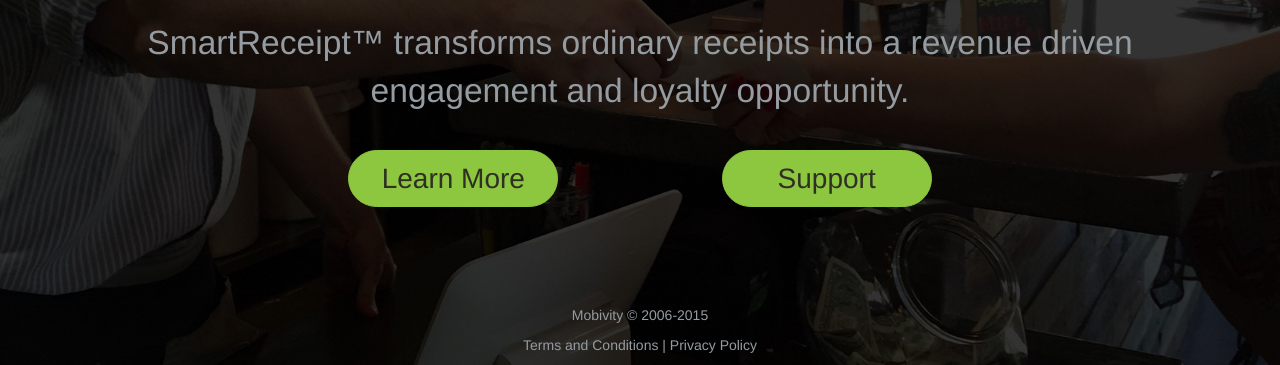
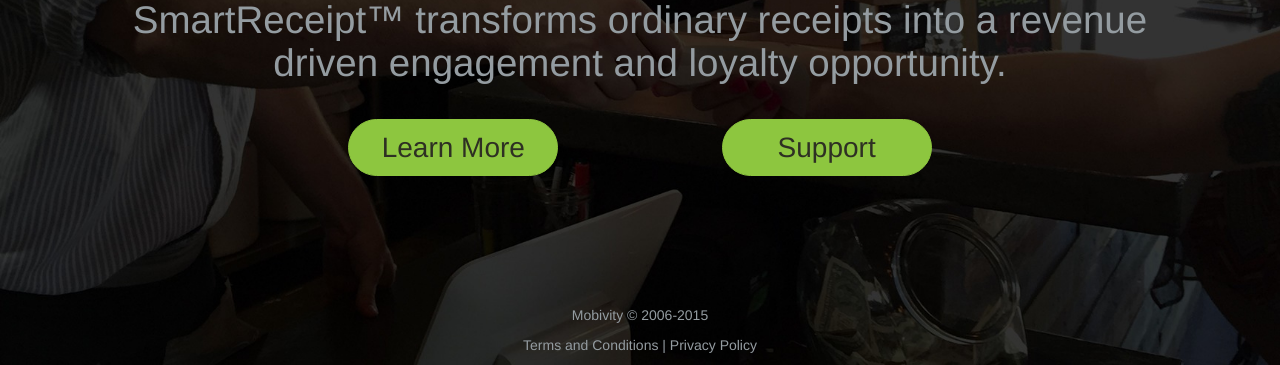
Before and after one commit to mobivity-marketing/receipt.com, a website: page index.html in a window 1280 px wide. Shown: the part 435-800 px from the top of the page. Drawn offline with nearby package versions, Linux system fonts and the light colour scheme.

Commit message:
Minor SEO and SCSS tweaks.

```diff
--- a/index.html
+++ b/index.html
@@ -6,9 +6,9 @@
 		<meta name="viewport" content="width=device-width, initial-scale=1">
 		<meta name="author" content="Mobivity">
 		<meta name="title" content="SmartReceipt - Personalized receipt marketing and transactional analytics software." />
-		<meta name="description" content="Turn your receipts into a marketing tool. SmartReceipt's marketing solutions software delivers personalized marketing messages to your customers. Smart coupon marketing and transactional analytics." />
+		<meta name="description" content="SmartReceipt's marketing solutions software delivers personalized marketing messages to your customers while gathering insight on transactional analytics." />
 		<meta name="keywords" content="personalized marketing,coupon marketing,marketing solutions software,receipt advertising,SmartReceipt" />
-		<title>SmartReceipt - Personalized receipt marketing and transactional analytics software.</title>
+		<title>SmartReceipt - Receipt marketing and transactional analytics software.</title>
 		<!-- Favicons -->
 		<link rel="apple-touch-icon" sizes="57x57" href="dist/images/apple-icon-57x57.png">
 		<link rel="apple-touch-icon" sizes="60x60" href="dist/images/apple-icon-60x60.png">
@@ -60,7 +60,7 @@
 
 				<img src="dist/images/body-logo.svg" data-fallback="dist/images/body-logo.png" class="body-logo" alt="SmartReceipt - Powered by Mobivity"/>
 				<h1>Increase <span class="txt-rotate" data-period="1500" data-rotate='[ "Sales.", "Average Ticket Size.", "Guest Frequency." ]'></span></h1>
-				<p>SmartReceipt&#8482; transforms ordinary receipts into a revenue driven engagement and loyalty opportunity.</p>
+				<h2>SmartReceipt&#8482; transforms ordinary receipts into a revenue driven engagement and loyalty opportunity.</h2>
 				<div class="buttons">
 					<div class="col-md-2"></div>
 					<div class="col-md-4">
--- a/src/css/main.scss
+++ b/src/css/main.scss
@@ -44,10 +44,11 @@
 
 	}
 
-	p {
+	h2 {
 		color: $grey;
-		font-size: 1.25em;
+		font-size: 2.75em;
 		padding: 0;
+		font-weight: 200;
 	}
 
 	.buttons {
@@ -111,7 +112,7 @@
 	}
 
 	@media (min-width : 768px) {
-		padding-top: 140px;
+		padding-top: 120px;
 
 		.body-logo {
 			display: block;
```
Also changed, not shown: dist/css/main.css.
